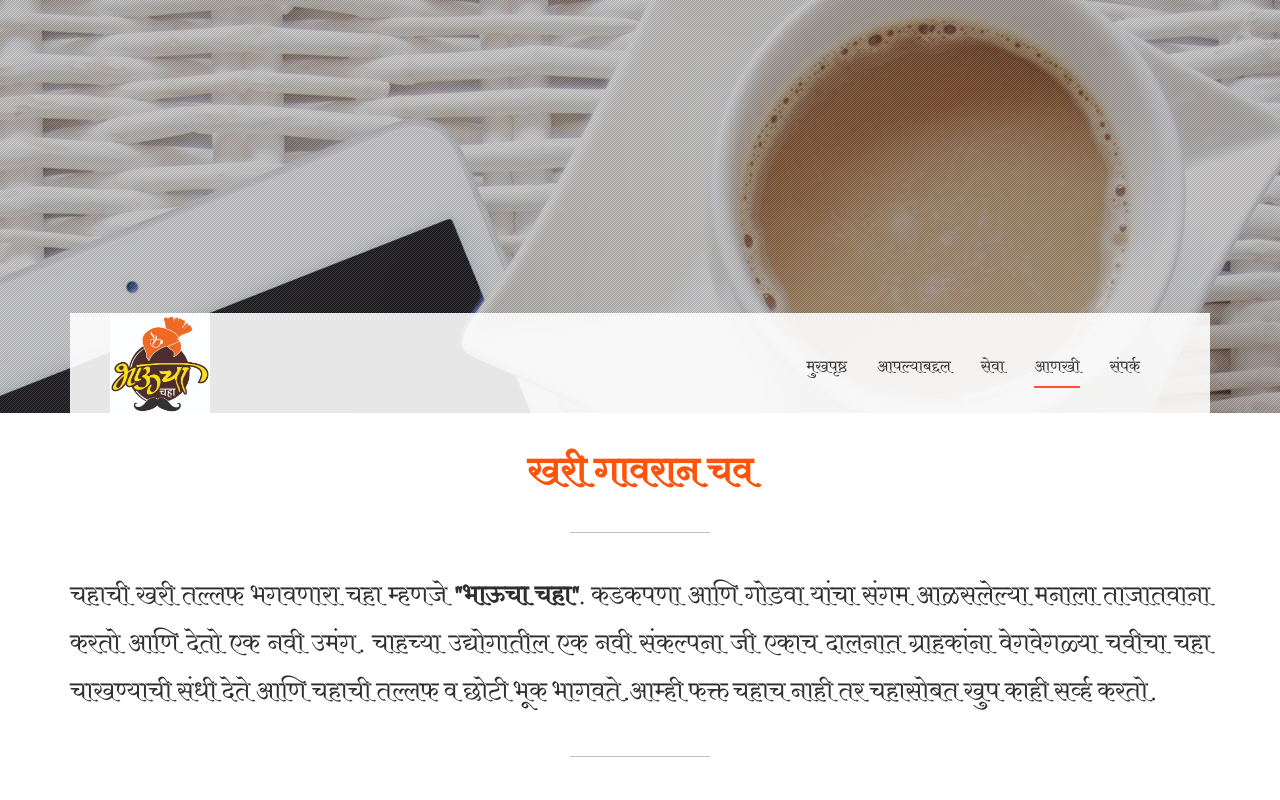
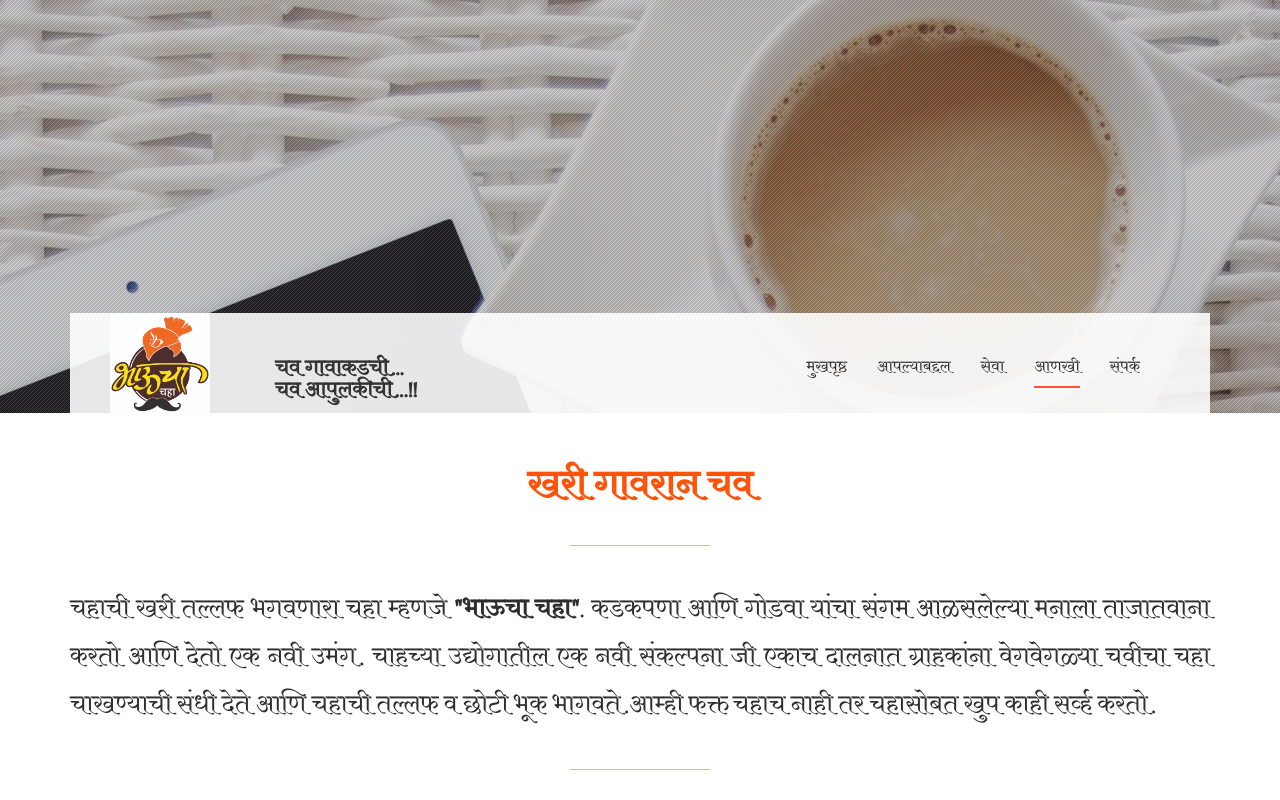
Before and after one commit to kirangorad/bhauchachaha, a plain HTML site: page Codebase/index.html in a window 1280 px wide. Shown: the top 800 px of the page. Drawn offline with Linux system fonts and the light colour scheme; files whose address does not match are found by name.

Commit message:
Slogan added

```diff
--- a/Codebase/css/main.css
+++ b/Codebase/css/main.css
@@ -174,6 +174,11 @@ nav .block .navbar-default .navbar-brand img {
   height: 100px;
   width: 100px;
   margin-top: -25px;
+}
+
+nav .block .navbar-default h3 {
+  margin-left: 150px;
+  margin-top: 20px;
 }
 
 nav .block .navbar-default .navbar-nav {
--- a/Codebase/index.html
+++ b/Codebase/index.html
@@ -58,10 +58,9 @@
                                 <span class="icon-bar"></span>
                               </button>
                                   <a class="navbar-brand" href="#">
-                                    <!--<h2>Bhaucha Chaha</h2>-->
                                     <img src="images/logo.png" alt="blog-img">
                                   </a>
-
+                                  <h3>चव गावाकडची...<br/>चव आपुलकीची...!!</h3>
                             </div>
 
                             <!-- Collect the nav links, forms, and other content for toggling -->
@@ -406,7 +405,7 @@
                                 </li>
                                 <li>
                                   <h4><i class="fa fa-map-marker"></i>पत्ता</h4>
-                                  <p>Nigdi Bhosari Rd, opposite quality circle forum of India, MIDC, Bhosari, Pune, Maharashtra 411026</p>
+                                  <p>Nigdi Bhosari Rd/Telco road, opposite quality circle forum of India, MIDC, Bhosari, Pune, Maharashtra 411026</p>
                                 </li>
                                 <li>
                                   <h4><i class="fa fa-envelope"></i>ईमेल</h4>
```
